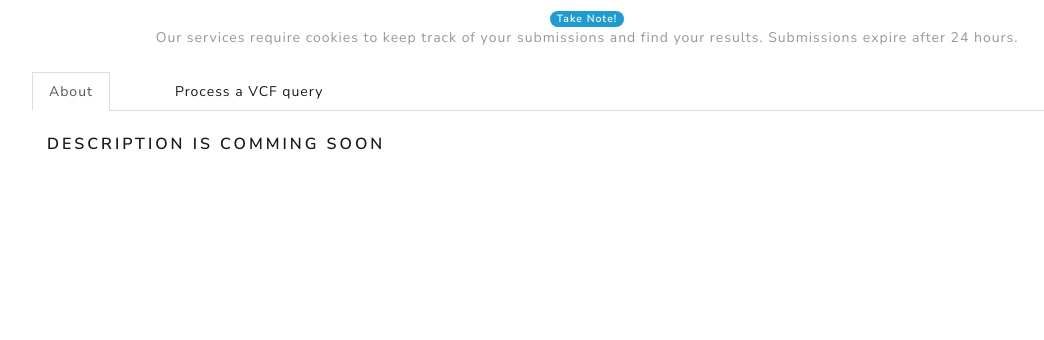
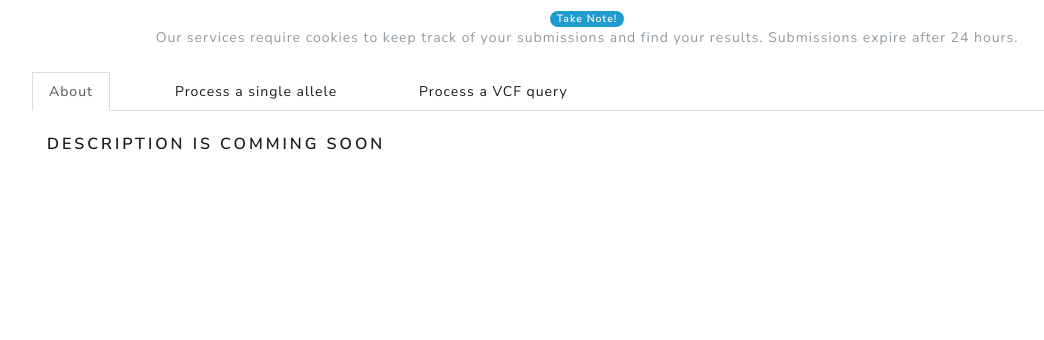
Before and after one commit to skoblov-lab/generesearch, a Django app: page /services/mirna/ in a window 1280 px wide. Shown: the part 89-429 px from the top of the page, without its empty margins (53-1097 px from the left). Run offline with Django 3.2, Linux system fonts and the light colour scheme; parts of the project's set-up code (start-up, migrations or seed data) failed here and were passed over; some libraries are stand-ins or nearby versions.

Commit message:
Revert "removing point-query option from mirna service"
This reverts commit d7684da4b66bd337c269ca64767569638c720aa3.

Reverting

```diff
--- a/templates/mirna.html
+++ b/templates/mirna.html
@@ -8,6 +8,12 @@
                 <li class="nav-item">
                     <a class="nav-link active" data-toggle="tab" href="#about">
                         About
+                    </a>
+                </li>
+                <li class="nav-item">
+                    <a class="nav-link" data-toggle="tab"
+                       href="#point">
+                        Process a single allele
                     </a>
                 </li>
                 <li class="nav-item">
```
